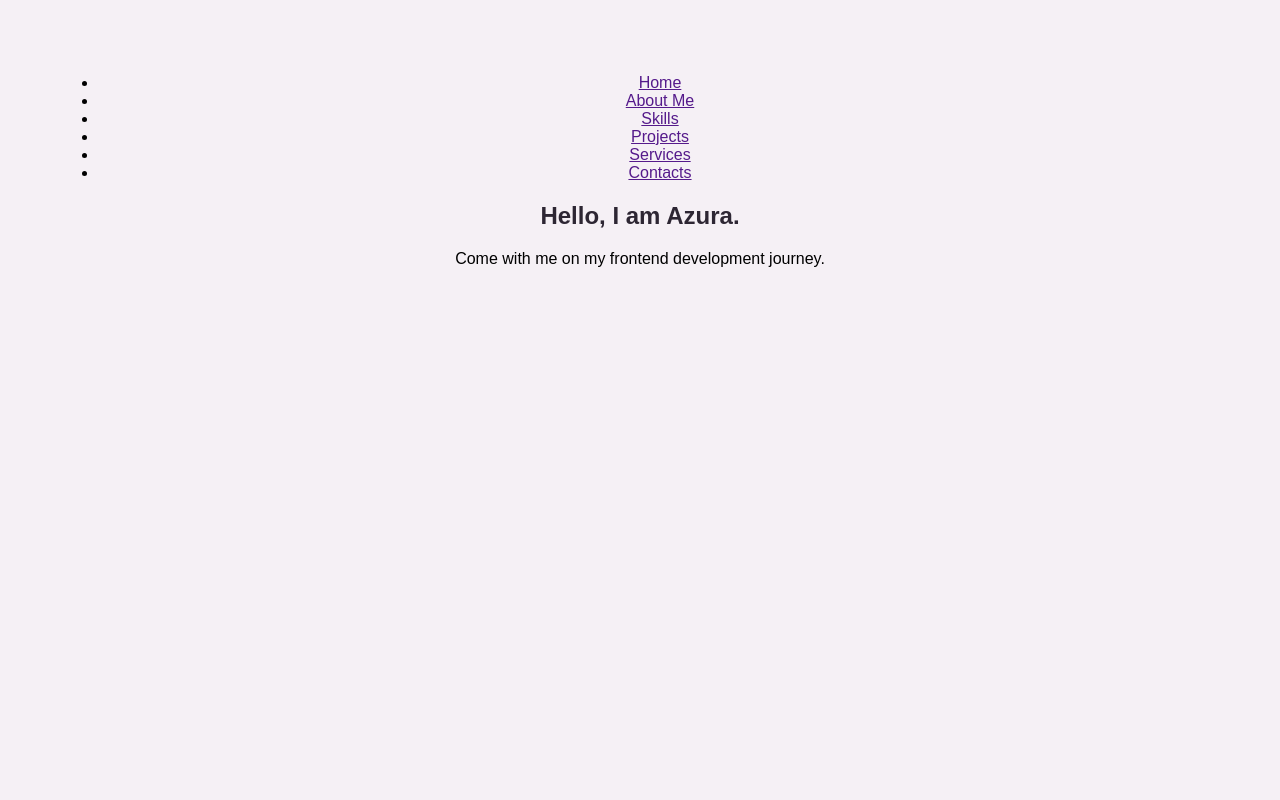
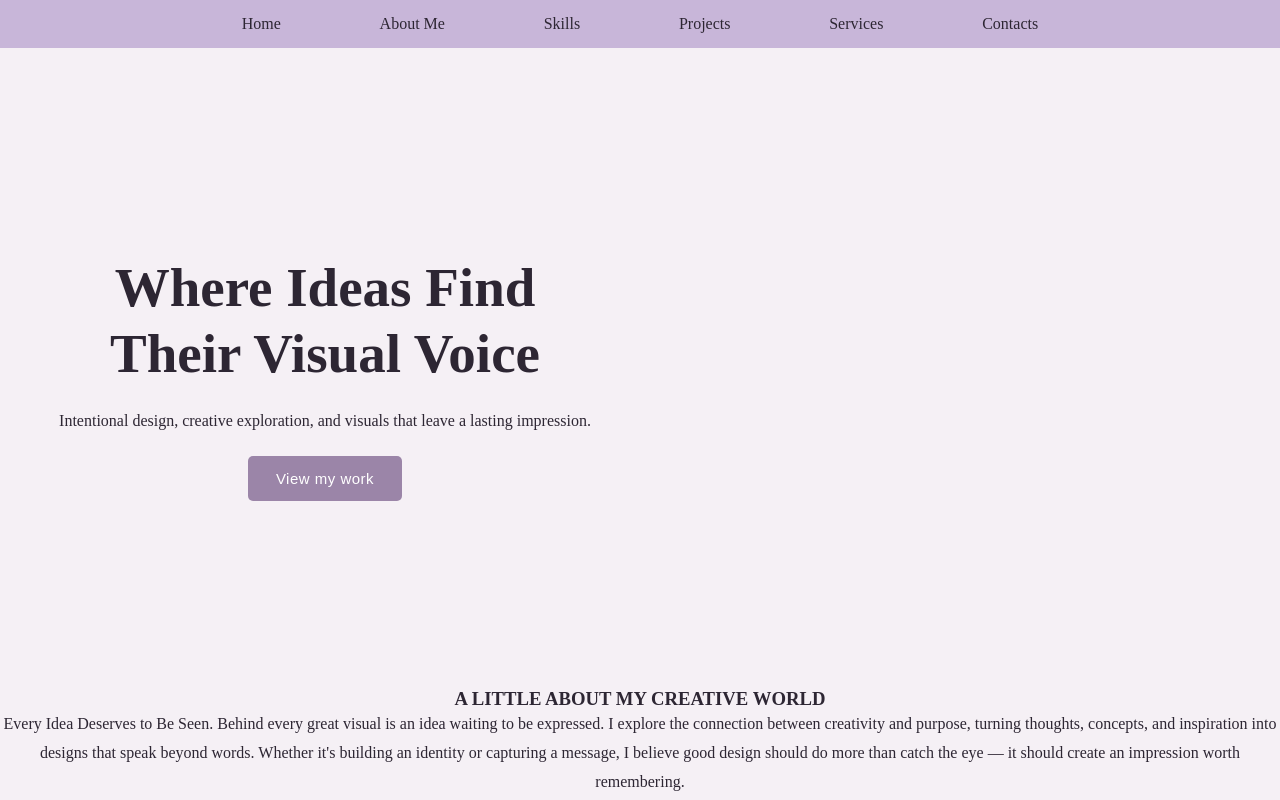
Before and after one commit to AzuraVisuals/frontend-portfolio, a plain HTML site: page index.html in a window 1280 px wide. Drawn offline with Linux system fonts and the light colour scheme.

Commit message:
Style Portfolio with CSS

```diff
--- a/index.html
+++ b/index.html
@@ -1,30 +1,49 @@
 <!DOCTYPE html>
 <html lang="en">
+
 <head>
     <meta charset="UTF-8">
     <meta name="viewport" content="width=device-width, initial-scale=1.0">
     <title>Document</title>
     <link rel="stylesheet" href="style.css">
 </head>
+
 <body>
     <header>
         <nav>
-            <ul class="menu">
-                <li><a href="">Home</a></li>
-                <li><a href="">About Me</a></li>
-                <li><a href="">Skills</a></li>
-                <li><a href="">Projects</a></li>
-                <li><a href="">Services</a></li>
-                <li><a href="">Contacts</a></li>
-            </ul>
+            <li class="link"><a href="">Home</a></li>
+            <li class="link"><a href="">About Me</a></li>
+            <li class="link"><a href="">Skills</a></li>
+            <li class="link"><a href="">Projects</a></li>
+            <li class="link"><a href="">Services</a></li>
+            <li class="link"><a href="">Contacts</a></li>
         </nav>
     </header>
     <section class="home">
-    <h1>Hello, I am Azura.</h1>
-    <p>Come with me on my frontend development journey.</p>
+        <div class="herotext">
+            <h1>Where Ideas Find Their Visual Voice</h1>
+            <p>
+                Intentional design,
+                creative exploration, and visuals that leave a lasting impression.
+            </p>
+            <button ><a href="">View my work</a></button>
+        </div>
+
+        <div class="herospace">
+            <!--empty space for future content-->
+        </div>
     </section>
+
     <section class="about">
+        <h3>A LITTLE ABOUT MY CREATIVE WORLD</h3>
+        <p>
+             Every Idea Deserves to Be Seen.
 
+            Behind every great visual is an idea waiting to be expressed. I explore the connection between creativity
+            and purpose, turning thoughts, concepts, and inspiration into designs that speak beyond words. Whether it's
+            building an identity or capturing a message, I believe good design should do more than catch the eye — it
+            should create an impression worth remembering.
+        </p>
     </section>
     <section class="Skills">
 
@@ -40,4 +59,5 @@
     </section>
     <script src="script.js"></script>
 </body>
+
 </html>
--- a/style.css
+++ b/style.css
@@ -1,11 +1,105 @@
-body{
-    font-family: Arial, Helvetica, sans-serif;
-    background-color: #F5F0F5;
-    /*color: #2D2633;*/
-    text-align: center;
-    padding: 50px;
+* {
+    margin: 0;
+    padding: 0;
+    box-sizing: border-box;
+    list-style-type: none;
+    text-decoration: none;
 }
 
-h1{
+header {
+    background-color: #C8B6D9;
+}
+
+body {
+    font-family: 'Times New Roman', Times, serif;
+    background-color: #F5F0F5;
     color: #2D2633;
+    text-align: center;
 }
+
+h1 {
+    color: #2D2633;
+    padding: 20px;
+    font-family: 'Times New Roman', Times, serif;
+    font-size: 55px;
+    font-weight: 700;
+    line-height: 1.2;
+}
+p{
+    font-size: 16;
+    line-height: 1.8;
+}
+a{
+    text-decoration: none;
+    color: inherit;
+}
+
+nav {
+    width: 80%;
+    margin: auto;
+    display: flex;
+    justify-content: space-evenly;
+    align-items: center;
+    padding: 15px;
+}
+
+.link:hover {
+    background-color: #f5f0f5;
+    color: #b69a70;
+    border-radius: 5px;
+    padding: 2px 2px;
+    transition: all 0.5s ease;
+}
+
+.home {
+    display: flex;
+    justify-content: space-between;
+    align-items: center;
+    gap: 40px;
+    width: 100%;
+    padding: 50px;
+    min-height: 80vh;
+    background-color: #F5F0F5;
+
+}
+
+.herospace {
+    min-height: 400px;
+    width: 50%;
+    flex-shrink: 0;
+}
+
+.herotext {
+    flex: 1;
+    width: 50%;
+    flex-shrink: 0;
+    margin: auto;
+}
+
+.herotext p {
+    margin-bottom: 20px;
+}
+
+/*.herotext .btn {
+    background-color: #000003f6;
+    padding: 10px 20px;
+    border-radius: 5px;
+    color: #fff
+}*/
+.home button {
+    background-color: #9B85A8;
+    color: #ffffff;
+    font-family: sans-serif;
+    font-size: 15px;
+    font-weight: 500;
+    letter-spacing: 0.5px;
+    padding: 14px 28px;
+    border: none;
+    border-radius: 5px;
+    cursor: pointer;
+    transition: 0.3s ease;
+}
+
+.home button:hover {
+    background-color: #786386;
+}
```
